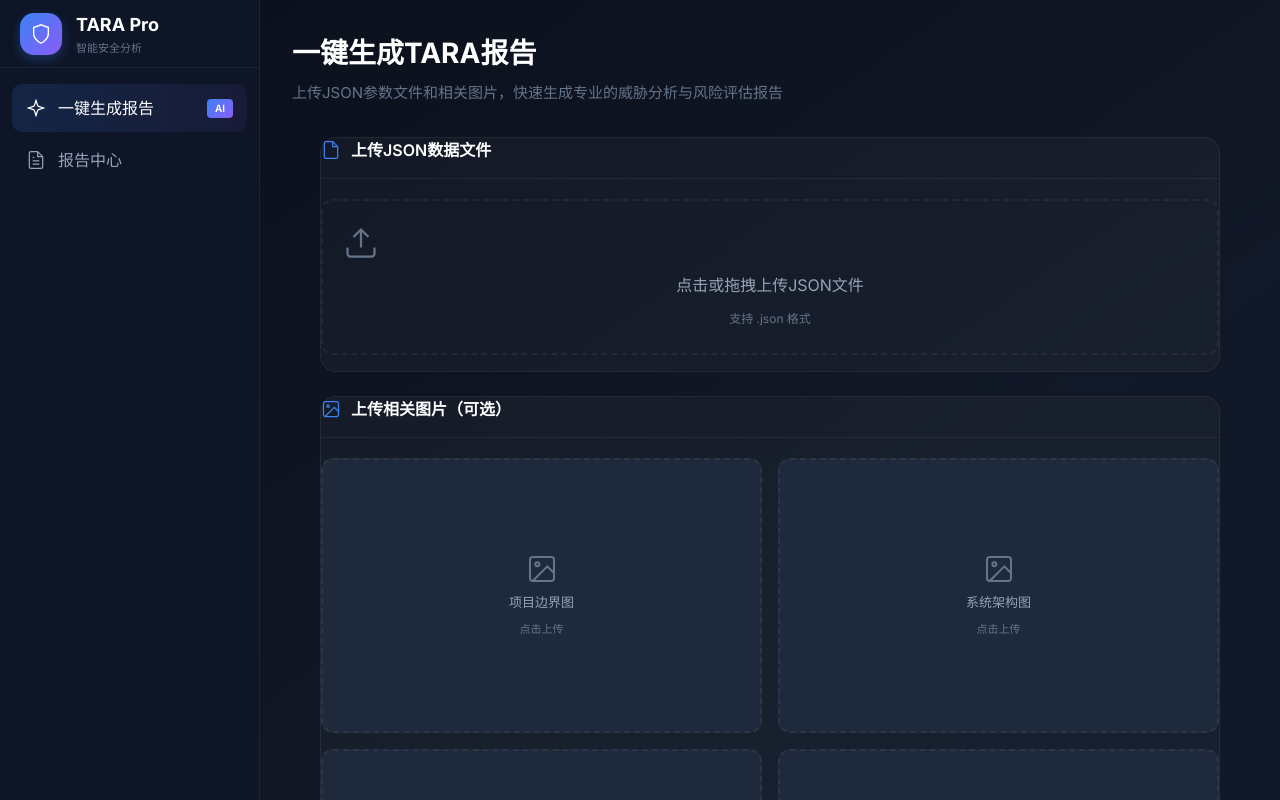
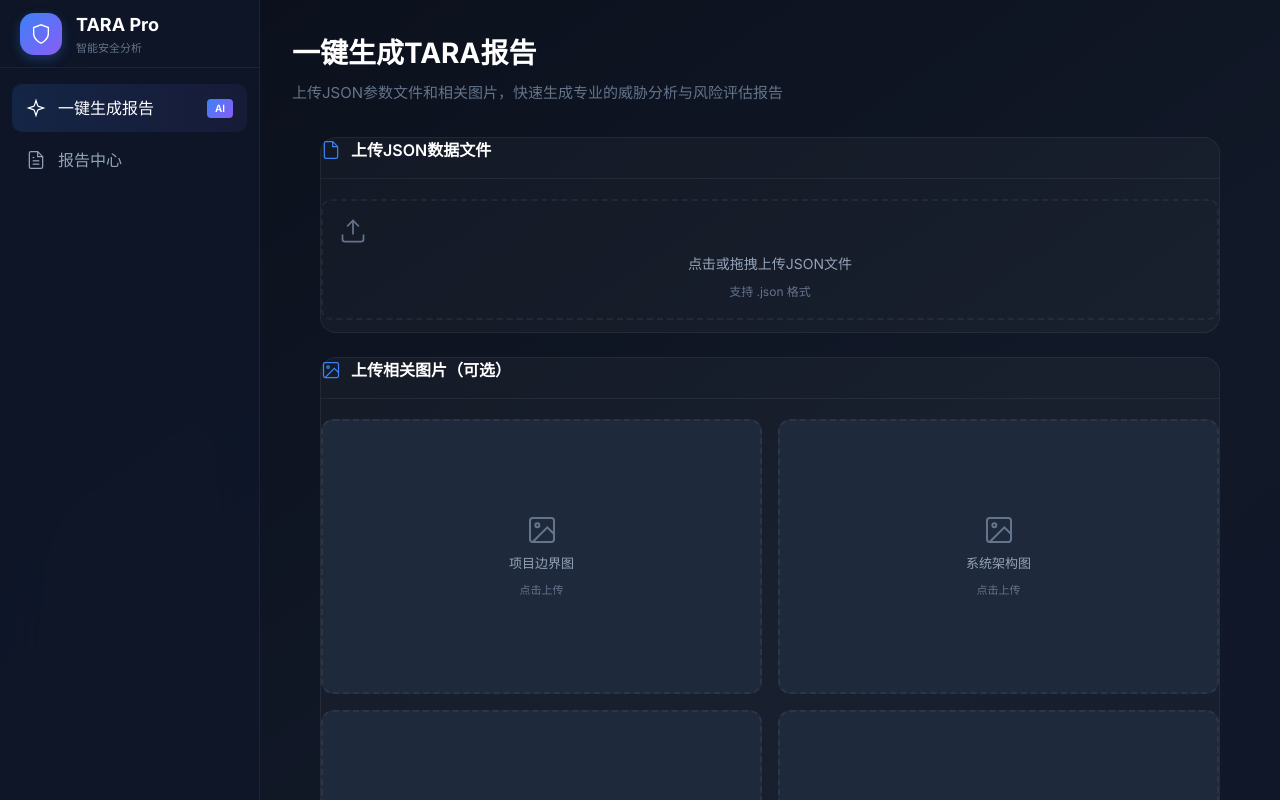
Before and after one commit to chenlehua/tara-report, a Vue app in the folder frontend/: page /generator in a window 1280 px wide. Shown: the top 800 px of the page. Built offline with nearby package versions, Linux system fonts and the light colour scheme.

Commit message:
fix: Reduce JSON upload box size and fix download button wrapping
- Reduce upload zone padding and icon size in GeneratorView
- Fix button text wrapping in ReportsView by adding white-space: nowrap
- Adjust button gaps and font sizes for better layout

```diff
--- a/frontend/src/views/GeneratorView.vue
+++ b/frontend/src/views/GeneratorView.vue
@@ -590,12 +590,12 @@ function resetAndContinue() {
 
 .upload-zone {
   border: 2px dashed var(--border-color);
-  border-radius: 12px;
-  padding: 24px 20px;
+  border-radius: 10px;
+  padding: 16px;
   text-align: center;
   cursor: pointer;
   transition: all 0.3s ease;
-  margin-bottom: 16px;
+  margin-bottom: 12px;
 }
 
 .upload-zone:hover,
@@ -605,15 +605,16 @@ function resetAndContinue() {
 }
 
 .upload-icon {
-  width: 36px;
-  height: 36px;
+  width: 28px;
+  height: 28px;
   color: var(--text-muted);
-  margin-bottom: 12px;
+  margin-bottom: 8px;
 }
 
 .upload-zone p {
   color: var(--text-secondary);
-  margin-bottom: 8px;
+  margin-bottom: 4px;
+  font-size: 14px;
 }
 
 .upload-zone .file-selected {
--- a/frontend/src/views/ReportsView.vue
+++ b/frontend/src/views/ReportsView.vue
@@ -404,13 +404,15 @@ async function handleDelete(reportId, reportName) {
 
 .report-actions {
   display: flex;
-  gap: 12px;
+  gap: 8px;
 }
 
 .report-actions .btn {
   flex: 1;
   justify-content: center;
-  padding: 10px 16px;
+  padding: 10px 12px;
+  white-space: nowrap;
+  font-size: 13px;
 }
 
 .report-actions .btn svg {
@@ -447,7 +449,8 @@ async function handleDelete(reportId, reportName) {
   display: flex;
   align-items: center;
   justify-content: center;
-  gap: 6px;
+  gap: 4px;
+  white-space: nowrap;
 }
 
 .dropdown-arrow {
```
